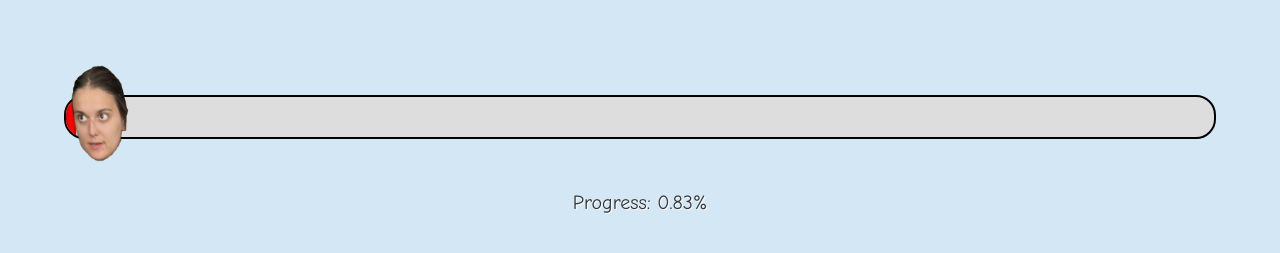
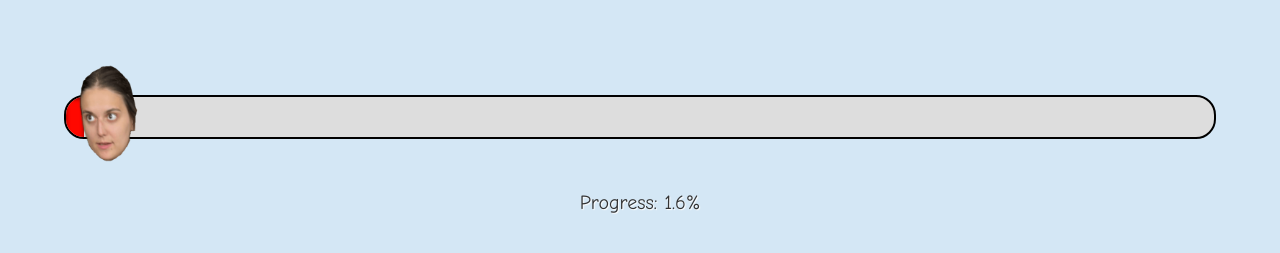
Before and after one commit to sskender/progress, a plain HTML site: page public/index.html in a window 1280 px wide. Shown: the part 291-544 px from the top of the page. Drawn offline with Linux system fonts and the light colour scheme.

Commit message:
Update progress 1.60

```diff
--- a/public/index.html
+++ b/public/index.html
@@ -119,7 +119,7 @@
             return `hsl(${hue}, 100%, 50%)`
         }
 
-        const progressPercentage = 0.83; // UPDATE ME
+        const progressPercentage = 1.60; // UPDATE ME
 
         const progressBar = document.getElementById("progressBar");
         const progressImage = document.getElementById("progressImage");
```
